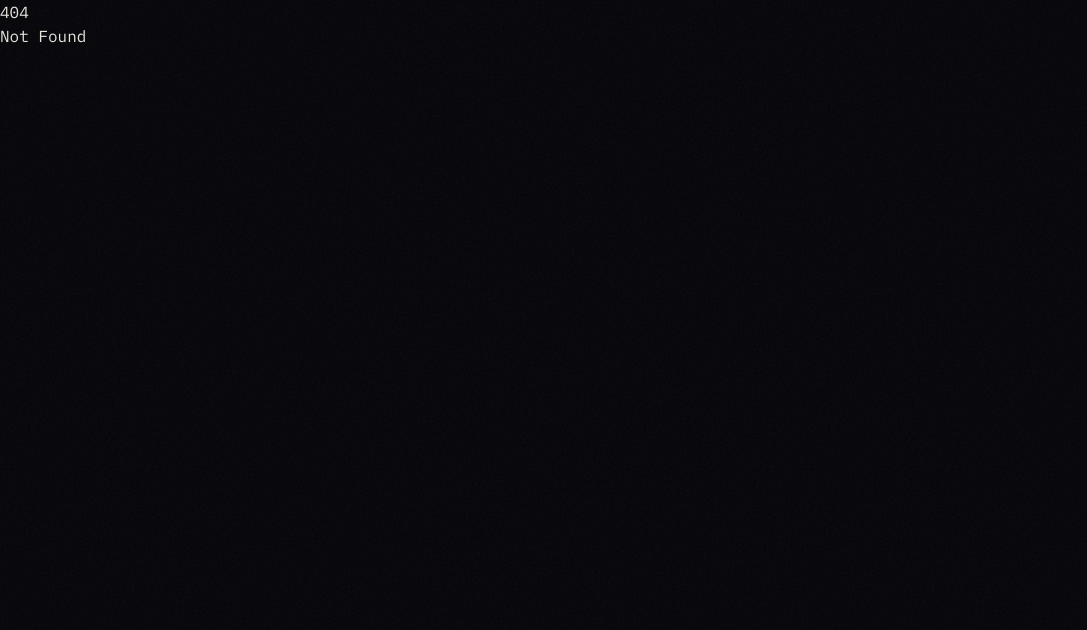
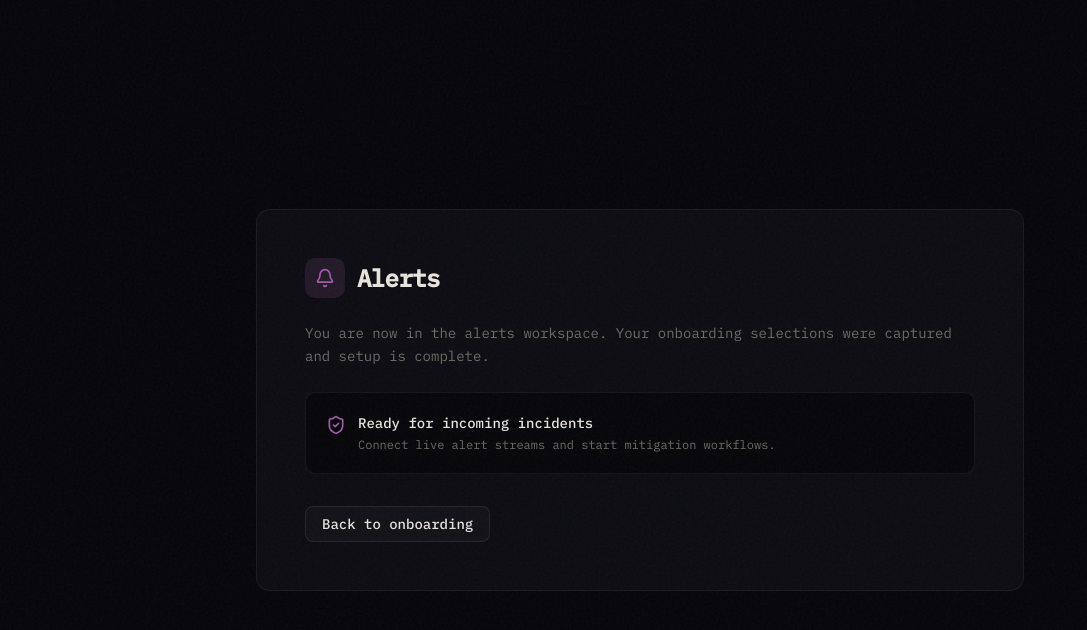
Before and after one commit to HikaruSadashi/reflex-landingpage, a SvelteKit app in the folder my-app/: page /alerts in a window 1280 px wide. Before the commit this address had no page. Shown: the top 630 px of the page, without its empty margins (0-1087 px from the left). Built offline with nearby package versions, Linux system fonts and the light colour scheme.

Commit message:
fixed cursor

```diff
--- /dev/null
+++ b/my-app/src/routes/alerts/+page.svelte
@@ -0,0 +1,35 @@
+<script>
+	import { Button } from '$lib/components/ui/button';
+	import { Bell, ShieldCheck } from '@lucide/svelte';
+</script>
+
+<main class="bg-background flex min-h-svh items-center justify-center px-6 py-14 md:px-10 md:py-20">
+	<section class="bg-card border-border w-full max-w-3xl rounded-xl border p-8 md:p-12">
+		<div class="space-y-6">
+			<div class="flex items-center gap-3">
+				<div class="bg-primary/15 text-primary flex size-10 items-center justify-center rounded-lg">
+					<Bell class="size-5" />
+				</div>
+				<h1 class="text-2xl font-semibold tracking-tight">Alerts</h1>
+			</div>
+
+			<p class="text-muted-foreground text-sm leading-relaxed">
+				You are now in the alerts workspace. Your onboarding selections were captured and setup is complete.
+			</p>
+
+			<div class="bg-background border-border rounded-lg border p-5">
+				<div class="flex items-start gap-3">
+					<ShieldCheck class="text-primary mt-0.5 size-5" />
+					<div class="space-y-1">
+						<p class="text-sm font-medium">Ready for incoming incidents</p>
+						<p class="text-muted-foreground text-xs">Connect live alert streams and start mitigation workflows.</p>
+					</div>
+				</div>
+			</div>
+
+			<div class="pt-2">
+				<Button href="/app" variant="outline">Back to onboarding</Button>
+			</div>
+		</div>
+	</section>
+</main>
--- a/my-app/src/routes/app/+page.svelte
+++ b/my-app/src/routes/app/+page.svelte
@@ -1,5 +1,6 @@
 <script>
 	import { browser } from '$app/environment';
+	import { goto } from '$app/navigation';
 	import { onMount } from 'svelte';
 	import * as Stepper from '$lib/components/ui/stepper';
 	import * as Choicebox from '$lib/components/ui/choicebox';
@@ -18,18 +19,20 @@
 
 	const NAME_STORAGE_KEY = 'reflex.onboarding.name';
 	const EMAIL_STORAGE_KEY = 'reflex.onboarding.email';
+	const PROJECT_STORAGE_KEY = 'reflex.onboarding.projectName';
 
 	let currentStep = $state(0);
 	let name = $state('');
 	let email = $state('');
 	let connectedSources = $state([]);
 	let triggerText = $state('');
-	let setupComplete = $state(false);
+	let projectName = $state('');
 
 	const steps = [
 		{ label: 'Login' },
 		{ label: 'Connect sources' },
-		{ label: 'Create triggers' }
+		{ label: 'Create triggers' },
+		{ label: 'Project name' }
 	];
 
 	const triggerExample =
@@ -64,20 +67,24 @@
 	onMount(() => {
 		const storedName = localStorage.getItem(NAME_STORAGE_KEY);
 		const storedEmail = localStorage.getItem(EMAIL_STORAGE_KEY);
+		const storedProject = localStorage.getItem(PROJECT_STORAGE_KEY);
 		if (storedName) name = storedName;
 		if (storedEmail) email = storedEmail;
+		if (storedProject) projectName = storedProject;
 	});
 
 	$effect(() => {
 		if (browser) {
 			localStorage.setItem(NAME_STORAGE_KEY, name);
 			localStorage.setItem(EMAIL_STORAGE_KEY, email);
+			localStorage.setItem(PROJECT_STORAGE_KEY, projectName);
 		}
 	});
 
 	const canContinueFromLogin = $derived(name.trim().length > 0 && email.trim().length > 0);
 	const hasConnectedSource = $derived(connectedSources.length > 0);
-	const canFinish = $derived(triggerText.trim().length > 0);
+	const canContinueFromTriggers = $derived(triggerText.trim().length > 0);
+	const canFinish = $derived(projectName.trim().length > 0);
 
 	function goNext() {
 		if (currentStep < steps.length - 1) currentStep += 1;
@@ -87,8 +94,8 @@
 		if (currentStep > 0) currentStep -= 1;
 	}
 
-	function handleFinish() {
-		setupComplete = true;
+	async function handleFinish() {
+		await goto('/alerts');
 	}
 
 	function fillExampleTrigger() {
@@ -101,7 +108,7 @@
 		<header class="space-y-4">
 			<p class="text-muted-foreground text-xs uppercase tracking-[0.2em]">Reflex onboarding</p>
 			<h1 class="text-3xl font-semibold tracking-tight">Quick setup</h1>
-			<p class="text-muted-foreground text-sm leading-relaxed">Set up your incident workflow in three steps.</p>
+			<p class="text-muted-foreground text-sm leading-relaxed">Set up your incident workflow in four steps.</p>
 		</header>
 
 		<Stepper.Root bind:value={currentStep} class="py-4">
@@ -119,16 +126,7 @@
 		</Stepper.Root>
 
 		<section class="bg-card border-border rounded-xl border p-8 md:p-12 min-h-[480px]">
-			{#if setupComplete}
-				<div class="space-y-8">
-					<div class="flex items-center gap-2">
-						<CheckCircle2 class="text-primary size-5" />
-						<h2 class="text-xl font-semibold">Onboarding complete</h2>
-					</div>
-					<p class="text-muted-foreground text-sm leading-relaxed">You are set, {name}. Your first trigger is ready for review.</p>
-					<Button onclick={() => (setupComplete = false)} variant="outline">Review setup</Button>
-				</div>
-			{:else if currentStep === 0}
+			{#if currentStep === 0}
 				<div class="space-y-12">
 					<div class="space-y-3">
 						<h2 class="text-xl font-semibold">Login</h2>
@@ -170,7 +168,7 @@
 						{/each}
 					</Choicebox.Root>
 				</div>
-			{:else}
+			{:else if currentStep === 2}
 				<div class="space-y-12">
 					<div class="space-y-3">
 						<h2 class="text-xl font-semibold">Create triggers</h2>
@@ -197,6 +195,30 @@
 						</div>
 					</div>
 				</div>
+			{:else}
+				<div class="space-y-12">
+					<div class="space-y-3">
+						<h2 class="text-xl font-semibold">Project name</h2>
+						<p class="text-muted-foreground text-sm leading-relaxed">Name this project before finishing setup.</p>
+					</div>
+
+					<div class="border-border bg-background/40 rounded-xl border p-7 md:p-10">
+						<p class="text-muted-foreground mb-4 text-xs uppercase tracking-[0.2em]">Live preview</p>
+						<div class="flex min-h-20 items-center">
+							<h3 class="text-4xl font-semibold tracking-tight md:text-6xl">{projectName || 'reflex-prod-core'}<span class="bg-primary cursor-blink ml-1 inline-block h-[0.95em] w-[3px] translate-y-[0.08em] align-baseline"></span></h3>
+						</div>
+					</div>
+
+					<div class="space-y-4">
+						<label for="project-name" class="text-sm font-medium">Project name</label>
+						<Input
+							id="project-name"
+							bind:value={projectName}
+							placeholder="reflex-prod-core"
+							class="h-11"
+						/>
+					</div>
+				</div>
 			{/if}
 		</section>
 
@@ -209,7 +231,11 @@
 			{#if currentStep < steps.length - 1}
 				<Button
 					onclick={goNext}
-					disabled={(currentStep === 0 && !canContinueFromLogin) || (currentStep === 1 && !hasConnectedSource)}
+					disabled={
+						(currentStep === 0 && !canContinueFromLogin) ||
+						(currentStep === 1 && !hasConnectedSource) ||
+						(currentStep === 2 && !canContinueFromTriggers)
+					}
 				>
 					Continue
 					<ArrowRight class="size-4" />
```
